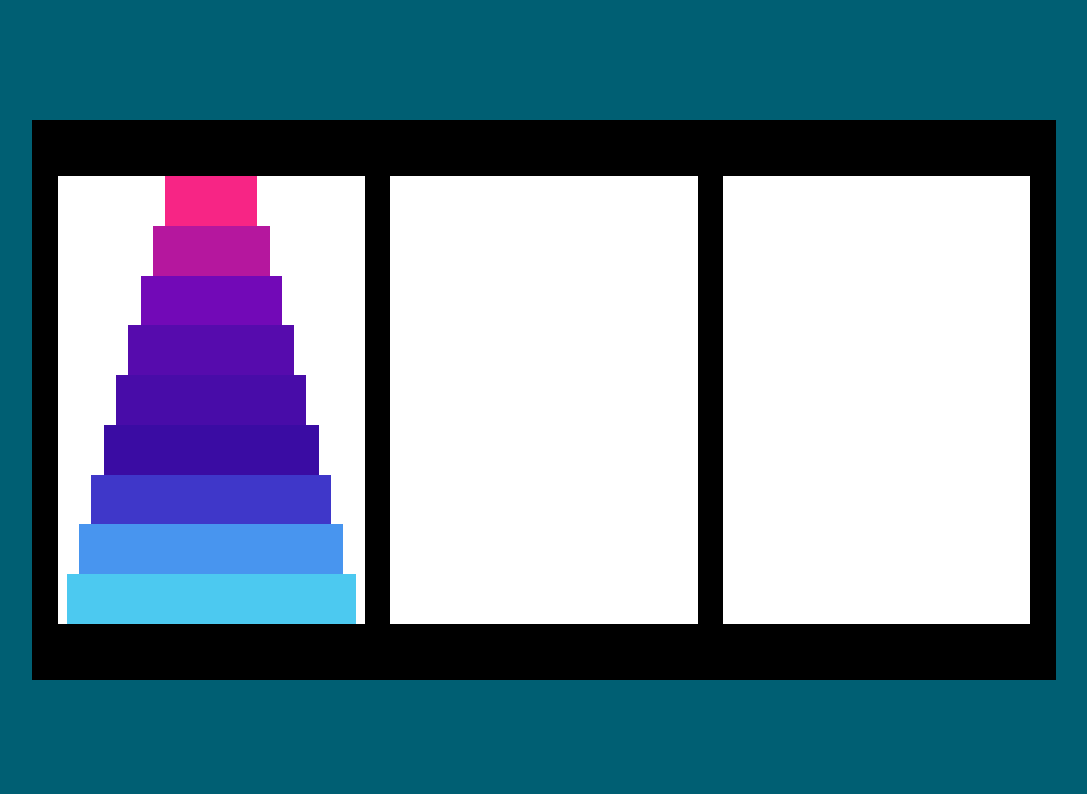
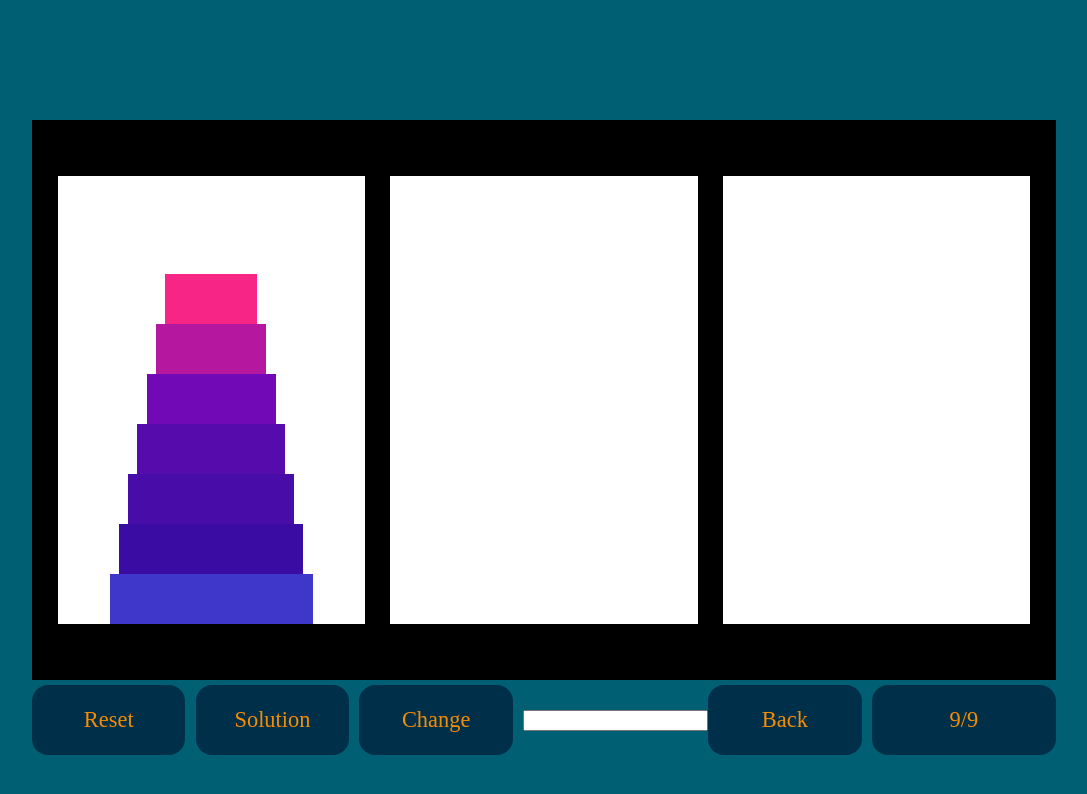
Before and after one commit to Predakor/hanoi, a plain HTML site: page index.html in a window 1280 px wide. Shown: the whole page, without its empty margins (96-1183 px from the left). Drawn offline with Linux system fonts and the light colour scheme.

Commit message:
hanoi almost complete

```diff
--- a/index.html
+++ b/index.html
@@ -8,11 +8,23 @@
     <link rel="stylesheet" href="style.css" />
     <title>Wieża Hanoi</title>
   </head>
-  <body onload="generate(9)">
+  <body onload="start(7)">
     <div class="field">
       <div class="tower"></div>
       <div class="tower"></div>
       <div class="tower"></div>
     </div>
+    <div class="stats-bar">
+      <div class="button" onclick="reset()"><p>Reset</p></div>
+      <div class="button" onclick=""><p>Solution</p></div>
+      <div class="button" onclick="change()"><p>Change</p></div>
+      <input type="number" id="hanoiNum" maxlength="1" />
+
+      <div class="button" onclick="Change"><p>Back</p></div>
+
+      <div class="moves-counter">
+        <p><span id="counter">9/9</span></p>
+      </div>
+    </div>
   </body>
 </html>
--- a/script.js
+++ b/script.js
@@ -1,6 +1,4 @@
-tower1 = [0];
-tower2 = [0];
-tower3 = [0];
+const towers = document.getElementsByClassName("tower");
 const colors = [
   "#f72585",
   "#b5179e",
@@ -12,43 +10,80 @@ const colors = [
   "#4895ef",
   "#4cc9f0",
 ];
-let currentBlock;
+let blocks = [];
+let currentBlock, moves, size;
 
-function generate(n) {
-  let startTower = document.getElementsByClassName("tower");
-  let tower = startTower[1];
-  for (let i = 0; i < startTower.length; i++) {
-    startTower[i].addEventListener("mousedown", check);
-  }
+//=================creating section======================//
+function start(n) {
+  currentBlock = 0;
+  moves = 0;
+  for (let i = 0; i < towers.length; i++)
+    towers[i].addEventListener("mousedown", check);
 
-  for (let i = 0; i < n; i++) {
+  generate(n);
+}
+
+function generate(n, start) {
+  start = start || 0;
+  for (let i = start; i < n; i++) {
     let block = document.createElement("div");
     block.className = "block";
     block.style.width = 30 + (n - 1) * i + "%";
     block.style.background = colors[i];
     block.addEventListener("click", grabBlock);
-    startTower[0].appendChild(block);
-    tower1[i] = block;
+    towers[0].appendChild(block);
+    blocks[i] = block;
+  }
+  size = blocks.length;
+}
+
+function reset() {
+  currentBlock = 0;
+  moves = 0;
+  for (let i = 0; i < size; i++) {
+    towers[0].appendChild(blocks[i]);
   }
 }
 
+function change() {
+  num = hanoiNum.value;
+  if (num == size) reset();
+  else if (num < size) {
+    for (let i = num; i < size; i++) {
+      blocks[i].remove();
+    }
+    blocks.splice(num, size - num);
+  } else generate(num, size);
+}
+
+//=================moving section======================//
 function grabBlock() {
-  currentBlock = this;
-  let currentSize = this.style.width;
-  console.log(currentSize);
+  let tower = this.parentElement;
+  if (tower.firstChild == this || tower.firstChild == null) {
+    currentBlock = this;
+  }
 }
 
 function check() {
-  //current block is smaller or tower is empty
-  if (currentBlock.style.width < this.style.width || this.style.width == "") {
-    moveBlock(this);
-  } else {
-    // do nothing
-    console.log("not git");
+  var firstBlock = this.firstChild;
+  if (currentBlock != 0)
+    if (firstBlock == null) moveBlock(this);
+    else if (currentBlock.style.width < firstBlock.style.width) moveBlock(this);
+
+  function moveBlock(target) {
+    target.prepend(currentBlock);
+    moves++;
+    currentBlock = "";
+
+    if (towers[2].childNodes == size) alert("You win");
   }
 }
-function moveBlock(target) {
-  target.prepend(currentBlock);
-  console.log(target);
-  currentBlock = "";
+
+//=================solution section======================//
+function solution() {
+  if (size % 2 == 0) {
+    //algorith 1 AB AC BC Until C tower is complete
+  } else {
+    //algorith 1 AC AB BC Until C tower is complete
+  }
 }
--- a/style.css
+++ b/style.css
@@ -30,3 +30,39 @@ body {
   width: 200px;
   height: 50px;
 }
+
+.stats-bar {
+  width: 80vw;
+  height: 10vh;
+  margin: auto;
+  display: flex;
+  align-items: center;
+  justify-content: left;
+}
+.stats-bar > div {
+  width: 18%;
+  background-color: #003049;
+  font-size: 1.4rem;
+  font-weight: 500;
+  border-radius: 1rem;
+  text-align: center;
+  color: #f48c06;
+  transition: all 0.4s ease-in;
+}
+.stats-bar > .button {
+  margin: 1%;
+  width: 15%;
+  margin-left: 0%;
+  user-select: none;
+}
+.stats-bar > .button:hover {
+  background-color: #003d5d;
+  transition: all 0.3s ease-out;
+}
+.button:nth-child(4) {
+  margin-left: 20%;
+}
+.stats-bar > .button:active {
+  background-color: #002438;
+  transition: all 0.3s ease-out;
+}
```
